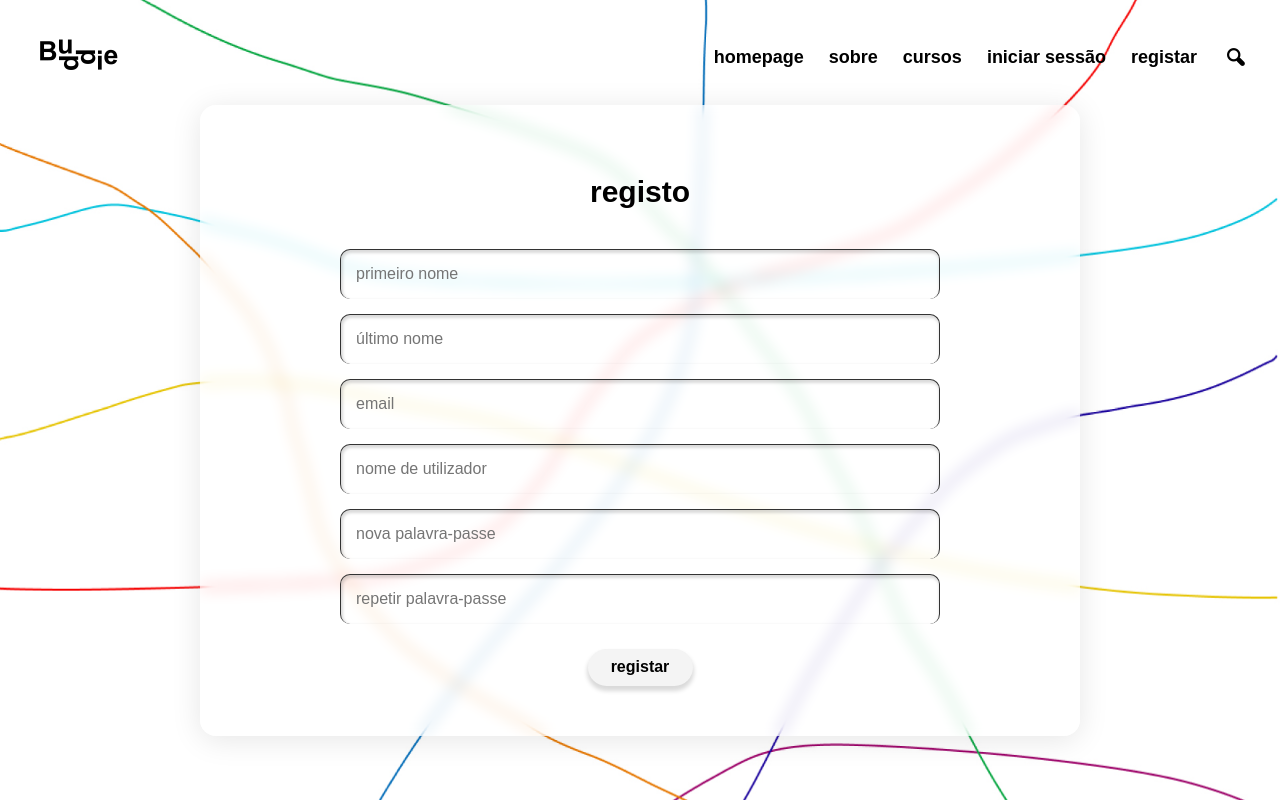
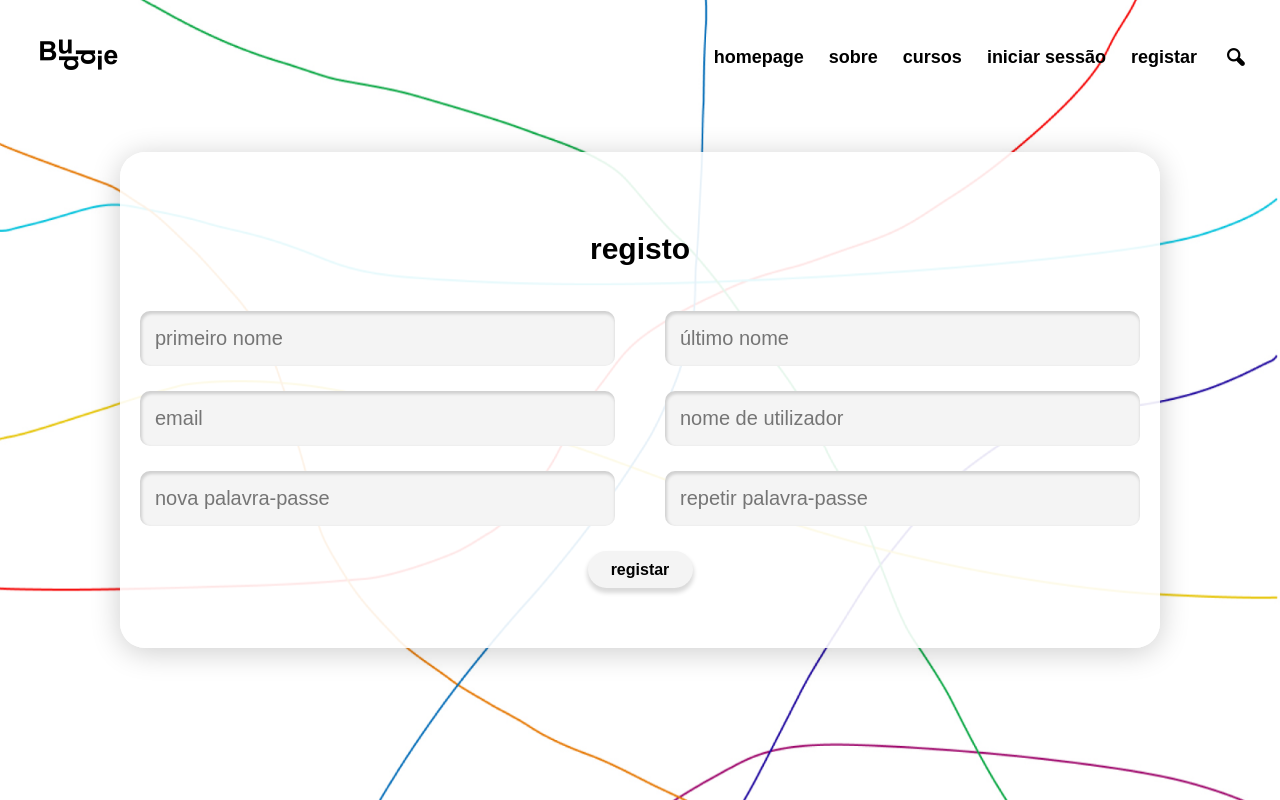
Before and after one commit to buddie-project/buddie-frontend, a React (Vite) app: page /registar in a window 1280 px wide. Built offline with nearby package versions, Linux system fonts and the light colour scheme; no server answers.

Commit message:
Refactor Navbar and Register components; update styles and structure for improved layout

```diff
--- a/src/components/generalComponents/Navbar.jsx
+++ b/src/components/generalComponents/Navbar.jsx
@@ -12,13 +12,13 @@ function Navbar() {
                 </Link>
             </div>
 
-            <button
+            <h2
                 className="menu-toggle"
                 onClick={() => setMenuOpen(!menuOpen)}
                 aria-label="Abrir menu"
             >
                 menu
-            </button>
+            </h2>
 
             <div className={`nav-links ${menuOpen ? "open" : ""}`}>
                 <Link to="/" className="nav-link" onClick={() => setMenuOpen(false)}>homepage</Link>
--- a/src/components/signupPage/Register.jsx
+++ b/src/components/signupPage/Register.jsx
@@ -1,4 +1,4 @@
-import "../../style/Register.css";
+import "../../style/LoginAndRegister.css";
 import api from "../../services/api.js";
 import {useNavigate} from "react-router-dom";
 import {useState} from "react";
@@ -55,36 +55,41 @@ function Register() {
                 <div className="contact-container">
                 <h3>registo</h3>
                     <form id="form" className="topBefore" onSubmit={handleSubmit}>
+                        <div className="form-columns">
+                            <div className="column left-column">
                                 <label htmlFor="firstName"></label>
                                 <input id="firstName" type="text" value={inputs.firstName}
                                        onChange={(e) => setInputs({...inputs, firstName: e.target.value})}
-                               placeholder="primeiro nome"/>
-
-                        <label htmlFor="lastName"></label>
-                        <input id="lastName" type="text" value={inputs.lastName}
-                               onChange={(e) => setInputs({...inputs, lastName: e.target.value})}
-                               placeholder="último nome"/>
+                                       placeholder="primeiro nome" />
 
                                 <label htmlFor="email"></label>
                                 <input id="email" type="email" value={inputs.email}
                                        onChange={(e) => setInputs({...inputs, email: e.target.value})}
-                               placeholder="email"/>
+                                       placeholder="email" />
+
+                                <label htmlFor="newPassword"></label>
+                                <input id="newPassword" type="password" value={inputs.newPassword}
+                                       onChange={(e) => setInputs({...inputs, newPassword: e.target.value})}
+                                       placeholder="nova palavra-passe" />
+                            </div>
+
+                            <div className="column right-column">
+                                <label htmlFor="lastName"></label>
+                                <input id="lastName" type="text" value={inputs.lastName}
+                                       onChange={(e) => setInputs({...inputs, lastName: e.target.value})}
+                                       placeholder="último nome" />
 
                                 <label htmlFor="username"></label>
                                 <input id="username" type="text" value={inputs.username}
                                        onChange={(e) => setInputs({...inputs, username: e.target.value})}
-                               placeholder="nome de utilizador"/>
-
-                        <label htmlFor="newPassword"></label>
-                        <input id="newPassword" type="password" value={inputs.newPassword}
-                               onChange={(e) => setInputs({...inputs, newPassword: e.target.value})}
-                               placeholder="nova palavra-passe"/>
+                                       placeholder="nome de utilizador" />
 
                                 <label htmlFor="repeatPassword"></label>
                                 <input id="repeatPassword" type="password" value={inputs.repeatPassword}
                                        onChange={(e) => setInputs({...inputs, repeatPassword: e.target.value})}
-                               placeholder="repetir palavra-passe"/>
-
+                                       placeholder="repetir palavra-passe" />
+                            </div>
+                        </div>
                         <button type="submit">registar</button>
                     </form>
                 </div>
--- a/src/pages/SignIn.jsx
+++ b/src/pages/SignIn.jsx
@@ -1,5 +1,5 @@
-import Navbar from "../components/generalComponents/Navbar.jsx";
 import Login from "../components/loginPage/Login.jsx";
+import "../style/LoginAndRegister.css";
 
 function SignIn() {
     return (
--- a/src/pages/SignUp.jsx
+++ b/src/pages/SignUp.jsx
@@ -1,4 +1,5 @@
 import Register from "../components/signupPage/Register.jsx";
+import "../style/LoginAndRegister.css";
 
 function SignUp() {
     return (
--- a/src/style/Register.css
+++ /dev/null
@@ -1,172 +0,0 @@
-#contact {
-    display: flex;
-    justify-content: center;
-    align-items: center;
-    min-height: 100vh;
-    padding: 20px;
-}
-
-.contact-container {
-    background: rgba(255, 255, 255, 0.5);
-    border-radius: 16px;
-    box-shadow: 0 4px 30px rgba(0, 0, 0, 0.1);
-    backdrop-filter: blur(7.5px);
-    -webkit-backdrop-filter: blur(7.8px);
-    padding: 40px;
-    width: 80%;
-    max-width: 800px;
-    height: 70%;
-    max-height: 600px;
-    align-items: center;
-    justify-content: center;
-    display: flex;
-    position: relative;
-    flex-direction: column;
-    text-align: center;
-    transition: all 0.5s ease-in-out;
-}
-
-h1 {
-    position: absolute;
-    left: 50%;
-    font-size: 15vw;
-    font-family: "Futura Std", sans-serif;
-    color: #d3d3d3    ;
-    z-index: -1;
-    transition: font-size 0.3s ease-in-out;
-    transform: translateX(-50%);
-    /*opacity: 50%;*/
-}
-
-#form {
-    position: relative;
-    align-items: center;
-    justify-content: center;
-    flex-direction: column;
-    text-align: center;
-    width: 100%;
-}
-
-#form-message {
-    margin: 10px 0;
-    padding: 10px;
-    border-radius: 5px;
-    text-align: center;
-    font-weight: bold;
-}
-
-input {
-    font-family: "Futura Std", sans-serif;
-    font-size: 1em;
-    width: 600px;
-    height: 50px;
-    padding: 0 15px 0 15px;
-
-    background: transparent;
-    outline: none;
-    color: #333;
-
-    border: solid 1px #333;
-    border-bottom: none;
-
-    transition: all 0.5s ease-in-out;
-    -webkit-transition: all 0.5s ease-in-out;
-    -moz-transition: all 0.5s ease-in-out;
-    -ms-transition: all 0.5s ease-in-out;
-}
-
-input:hover {
-    background:#d4af37;
-    color: #333;
-}
-
-datalist {
-    font-family: "Futura Std", sans-serif;
-    font-size: 1em;
-    width: 600px;
-    height: 50px;
-    padding: 0 15px 0 15px;
-
-    background: transparent;
-    outline: none;
-    color: #333;
-
-    border: solid 1px #333;
-    border-bottom: none;
-
-    transition: all 0.5s ease-in-out;
-    -webkit-transition: all 0.5s ease-in-out;
-    -moz-transition: all 0.5s ease-in-out;
-    -ms-transition: all 0.5s ease-in-out;
-}
-
-textarea {
-    width: 600px;
-    max-width: 600px;
-    height: 200px;
-    max-height: 400px;
-    padding: 15px;
-
-    background: transparent;
-    outline: none;
-
-    color: #333;
-    font-family: "Futura Std", sans-serif;
-    font-size: 1em;
-
-    border: solid 1px #333;
-
-    transition: all 0.5s ease-in-out;
-    -webkit-transition: all 0.5s ease-in-out;
-    -moz-transition: all 0.5s ease-in-out;
-    -ms-transition: all 0.5s ease-in-out;
-}
-
-textarea:hover {
-    background: #d4af37;
-    color: #333;
-}
-
-#warning-message {
-    margin-top: 1em;
-    background: rgba(255, 0, 0, 0.1);
-    color: red;
-    padding: 1em;
-    text-align: center;
-    font-family: "Futura Std", sans-serif;
-    width: inherit;
-    max-width: 100%;
-    align-items: center;
-    justify-content: center;
-}
-
-#submit {
-    width: 600px;
-    max-width: 600px;
-
-    padding: 0;
-    margin: -5px 0 0 0;
-
-    font-family: "Futura Std", sans-serif;
-    font-size: 1.1em;
-    font-weight: 600;
-    color: #333;
-
-    outline: none;
-    cursor: pointer;
-
-    border: solid 1px #333;
-    border-top: solid 1px #333;
-}
-
-#submit:hover {
-    color: #333;
-}
-
-.background-image {
-    position: absolute;
-    width: 100%;
-    height: 100vh;
-    overflow: hidden;
-    z-index: -1;
-}
```
Lines whose indentation alone changed are shown as unchanged.
